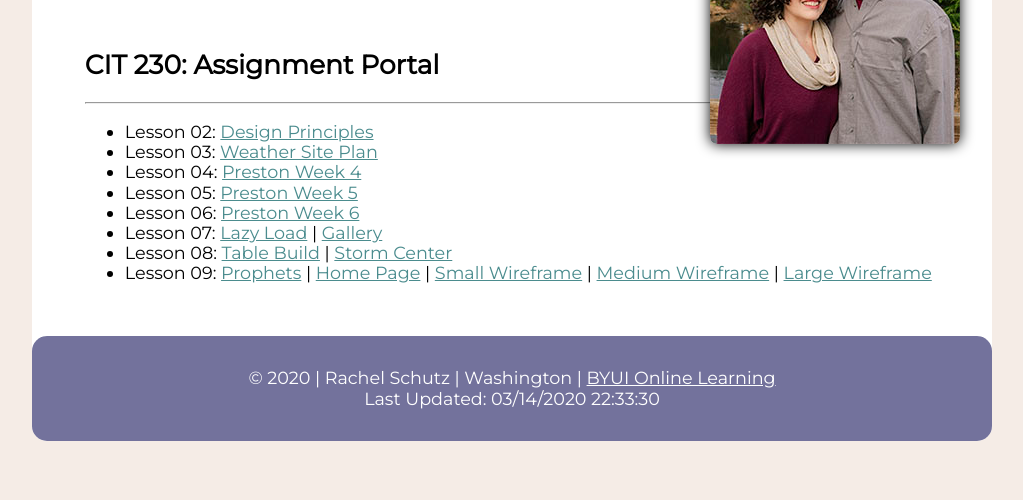
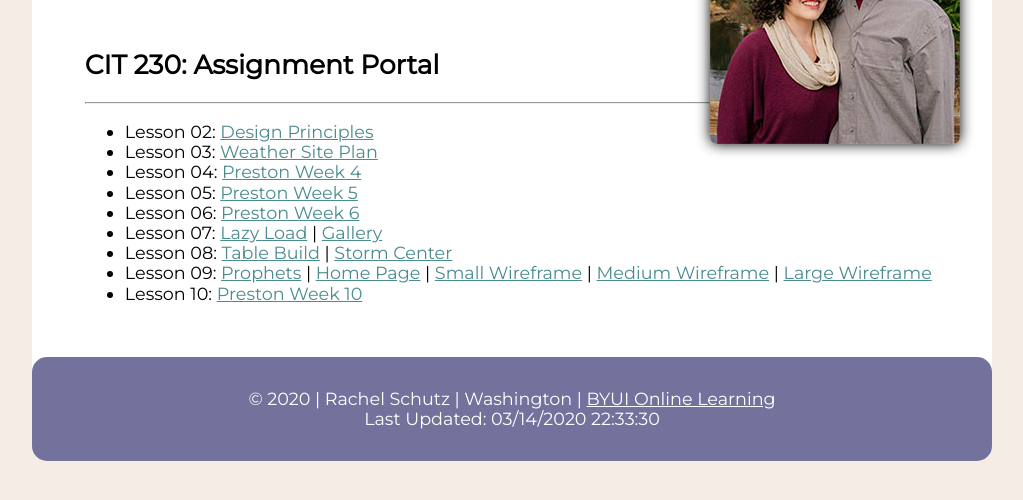
Before and after one commit to rachsg7/rachsg7.github.io, a plain HTML site: page index.html in a window 1280 px wide. Shown: the part 172-672 px from the top of the page, without its empty margins (128-1151 px from the left). Drawn offline with Linux system fonts and the light colour scheme; a script that the page names is missing.

Commit message:
Wk10Finalindex

```diff
--- a/index.html
+++ b/index.html
@@ -32,6 +32,7 @@
                 <li>Lesson 07: <a href="lesson7/lazyload.html">Lazy Load</a> | <a href="lesson7/gallery-7.html">Gallery</a></li>
                 <li>Lesson 08: <a href="lesson8/tablebuild.html">Table Build</a> | <a href="lesson8/stormcenter.html">Storm Center</a></li>
                 <li>Lesson 09: <a href="lesson9/prophets.html">Prophets</a> | <a href="lesson9/index.html">Home Page</a> | <a href="lesson9/images/wireframe-small.jpg" target="_blank">Small Wireframe</a> | <a href="lesson9/images/wireframe-medium.jpg" target="_blank">Medium Wireframe</a>                    | <a href="lesson9/images/wireframe-large.jpg" target="_blank">Large Wireframe</a>
+                    <li>Lesson 10: <a href="lesson10/preston-10.html">Preston Week 10</a></li>
             </ul>
         </main>
 
```
